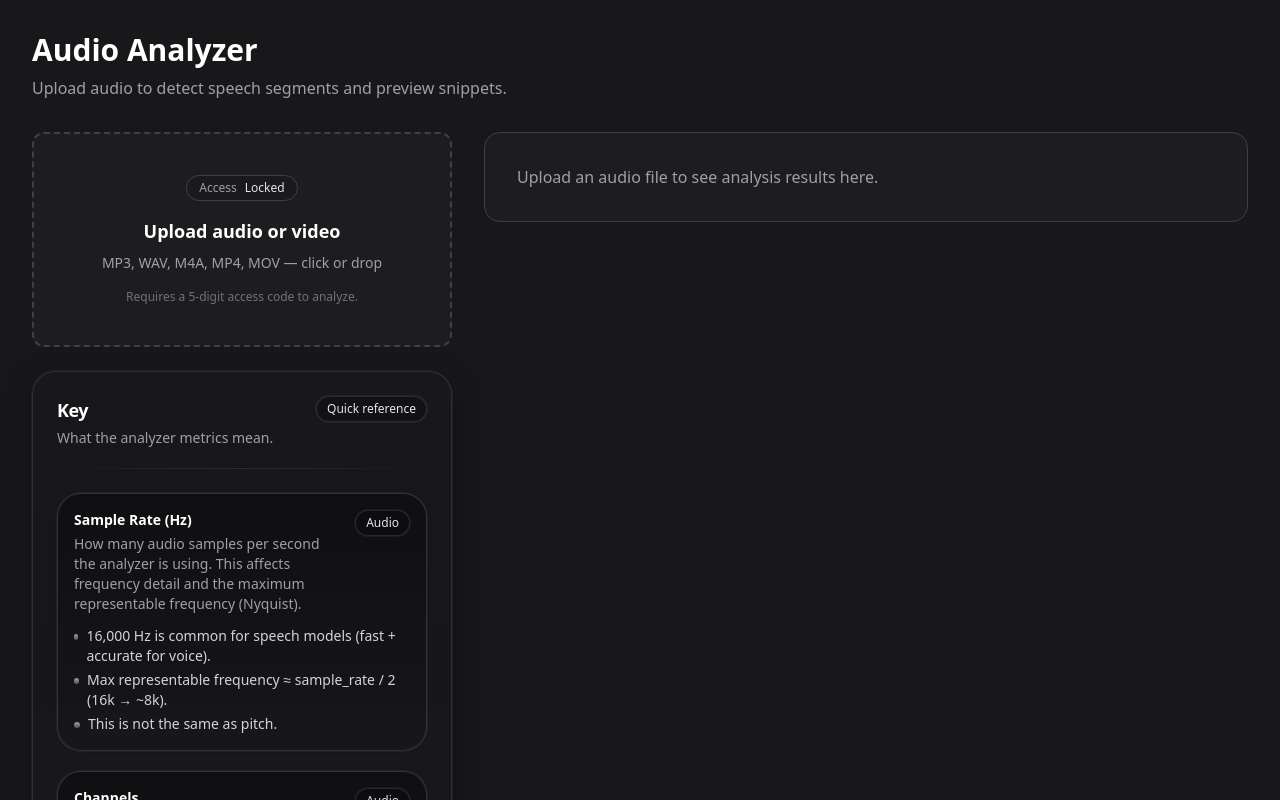
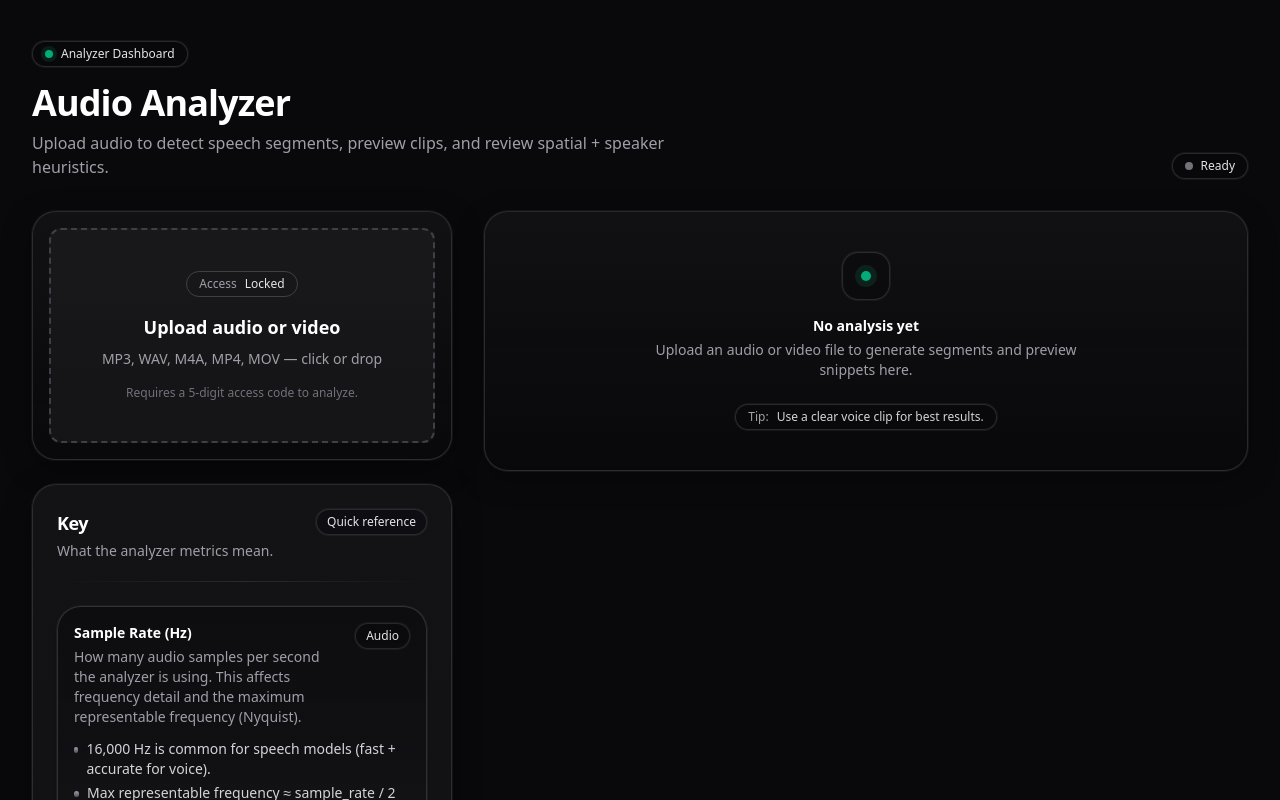
Before and after one commit to 1Timess/audio-analyzer, a React (Vite) app in the folder frontend/: page / in a window 1280 px wide. Shown: the top 800 px of the page. Built offline with nearby package versions, Linux system fonts and the light colour scheme.

Commit message:
Updated App.jsx Styling for Prod

```diff
--- a/frontend/src/App.jsx
+++ b/frontend/src/App.jsx
@@ -28,45 +28,115 @@ export default function App() {
   }
 
   return (
-    <div className="min-h-screen bg-zinc-900 text-white">
-      <div className="w-full px-8 py-8">
-        <header className="mb-8">
-          <h1 className="text-3xl font-semibold text-white">Audio Analyzer</h1>
-          <p className="mt-2 text-zinc-400">
-            Upload audio to detect speech segments and preview snippets.
+    <div className="min-h-screen bg-zinc-950 text-white">
+      {/* Ambient background */}
+      <div className="pointer-events-none fixed inset-0 -z-10">
+        <div className="absolute inset-0 bg-linear-to-b from-zinc-950 via-zinc-950 to-black" />
+        <div className="absolute -top-32 -right-32 h-80 w-80 rounded-full bg-emerald-500/10 blur-3xl" />
+        <div className="absolute -bottom-40 -left-32 h-96 w-96 rounded-full bg-sky-500/10 blur-3xl" />
+        <div className="absolute inset-0 bg-[radial-gradient(circle_at_top,rgba(255,255,255,0.06),transparent_60%)]" />
+        <div className="absolute inset-0 opacity-[0.06] bg-[linear-gradient(to_right,rgba(255,255,255,0.08)_1px,transparent_1px),linear-gradient(to_bottom,rgba(255,255,255,0.08)_1px,transparent_1px)] bg-size-[48px_48px]" />
+      </div>
+
+      <div className="mx-auto w-full max-w-7xl px-6 py-8 lg:px-8 lg:py-10">
+        {/* Header */}
+        <header className="mb-8 flex flex-col gap-4 md:flex-row md:items-end md:justify-between">
+          <div>
+            <p className="inline-flex items-center gap-2 rounded-full border border-zinc-700/60 bg-zinc-950/30 px-3 py-1 text-xs text-zinc-200 ring-1 ring-white/5">
+              <span className="h-2 w-2 rounded-full bg-emerald-400/80 shadow-[0_0_0_4px_rgba(16,185,129,0.12)]" />
+              Analyzer Dashboard
             </p>
+
+            <h1 className="mt-4 text-3xl font-semibold tracking-tight text-white md:text-4xl">
+              Audio Analyzer
+            </h1>
+            <p className="mt-2 max-w-2xl text-sm text-zinc-400 md:text-base">
+              Upload audio to detect speech segments, preview clips, and review spatial + speaker heuristics.
+            </p>
+          </div>
+
+          <div className="flex items-center gap-2">
+            {loading ? (
+              <span className="inline-flex items-center gap-2 rounded-full border border-zinc-700/60 bg-zinc-950/30 px-3 py-1 text-xs text-zinc-200 ring-1 ring-white/5">
+                <span className="h-2 w-2 animate-pulse rounded-full bg-emerald-400/80" />
+                Processing…
+              </span>
+            ) : (
+              <span className="inline-flex items-center gap-2 rounded-full border border-zinc-700/60 bg-zinc-950/30 px-3 py-1 text-xs text-zinc-200 ring-1 ring-white/5">
+                <span className="h-2 w-2 rounded-full bg-zinc-400/70" />
+                Ready
+              </span>
+            )}
+          </div>
         </header>
 
-        <div className="grid gap-8 grid-cols-[420px_minmax(0,1fr)] items-start">
-          <div className="space-y-6">
+        {/* Main layout */}
+        <div className="grid items-start gap-8 lg:grid-cols-[420px_minmax(0,1fr)]">
+          {/* Left column */}
+          <aside className="space-y-6">
+            <div className="rounded-3xl border border-zinc-700/60 bg-linear-to-b from-zinc-900/60 to-zinc-950/40 p-4 shadow-[0_8px_30px_rgb(0,0,0,0.35)] ring-1 ring-white/5">
               <UploadCard
                 onFile={handleFile}
                 onCode={setAccessCode}     // ✅ capture code
                 disabled={loading}
               />
+            </div>
 
-            {loading && <Loader />}
-
-            {error && (
-              <div className="rounded-xl border border-red-500/30 bg-red-500/10 p-4 text-sm text-red-200">
-                {error}
+            {loading && (
+              <div className="rounded-3xl border border-zinc-700/60 bg-zinc-950/30 p-4 ring-1 ring-white/5">
+                <Loader />
               </div>
             )}
 
-            <div className="space-y-6 sticky top-8 self-start"></div>
+            {error && (
+              <div className="rounded-3xl border border-rose-500/30 bg-rose-500/10 p-4 text-sm text-rose-200 shadow-sm ring-1 ring-white/5">
+                <div className="flex items-start justify-between gap-3">
+                  <div>
+                    <p className="font-semibold text-rose-100">Analysis failed</p>
+                    <p className="mt-1 text-rose-200/90">{error}</p>
+                  </div>
+                  <span className="inline-flex items-center rounded-full border border-rose-500/30 bg-rose-500/10 px-2.5 py-1 text-xs font-medium text-rose-100">
+                    Error
+                  </span>
+                </div>
+              </div>
+            )}
+
+            <div className="sticky top-8">
               <Key />
             </div>
+          </aside>
 
-          <div>
+          {/* Right column */}
+          <main>
             {result ? (
               <AnalysisResult result={result} />
             ) : (
-              <div className="rounded-2xl border border-zinc-700 bg-zinc-800/40 p-8 text-zinc-400">
-                Upload an audio file to see analysis results here.
+              <div className="rounded-3xl border border-zinc-700/60 bg-linear-to-b from-zinc-900/55 to-zinc-950/35 p-10 text-center shadow-[0_8px_30px_rgb(0,0,0,0.30)] ring-1 ring-white/5">
+                <div className="mx-auto max-w-md">
+                  <div className="mx-auto flex h-12 w-12 items-center justify-center rounded-2xl border border-zinc-700/60 bg-zinc-950/30 ring-1 ring-white/5">
+                    <span className="h-2.5 w-2.5 rounded-full bg-emerald-400/80 shadow-[0_0_0_6px_rgba(16,185,129,0.12)]" />
+                  </div>
+                  <p className="mt-4 text-sm font-semibold text-white">No analysis yet</p>
+                  <p className="mt-1 text-sm text-zinc-400">
+                    Upload an audio or video file to generate segments and preview snippets here.
+                  </p>
+                  <div className="mt-6 inline-flex items-center gap-2 rounded-full border border-zinc-700/60 bg-zinc-950/25 px-3 py-1 text-xs text-zinc-300 ring-1 ring-white/5">
+                    <span className="text-zinc-400">Tip:</span> Use a clear voice clip for best results.
+                  </div>
+                </div>
               </div>
             )}
+          </main>
         </div>
-        </div>
+
+        {/* Footer */}
+        <footer className="mt-10 flex flex-col gap-2 border-t border-white/5 pt-6 text-xs text-zinc-500 md:flex-row md:items-center md:justify-between">
+          <p>Audio Analyzer • Local UI</p>
+          <p className="text-zinc-600">
+            Metrics are heuristic — treat low-confidence labels as best-effort.
+          </p>
+        </footer>
       </div>
     </div>
   )
```
Lines whose indentation alone changed are shown as unchanged.
